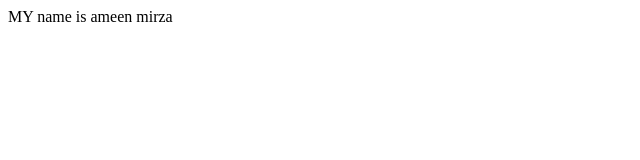
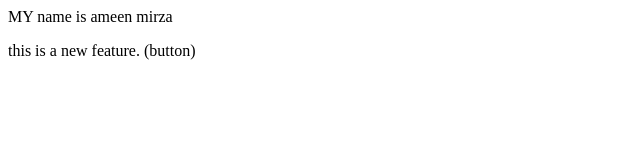
Before and after one commit to GLADIATOR1411/localrepo, a plain HTML site: page index.html in a window 1280 px wide. Shown: the whole page, without its empty margins (0-640 px from the left). Drawn offline with Linux system fonts and the light colour scheme.

```diff
--- a/index.html
+++ b/index.html
@@ -1 +1,3 @@
 <p>MY name is ameen mirza</p>
+
+<p>this is a new feature. (button)</p>
```
